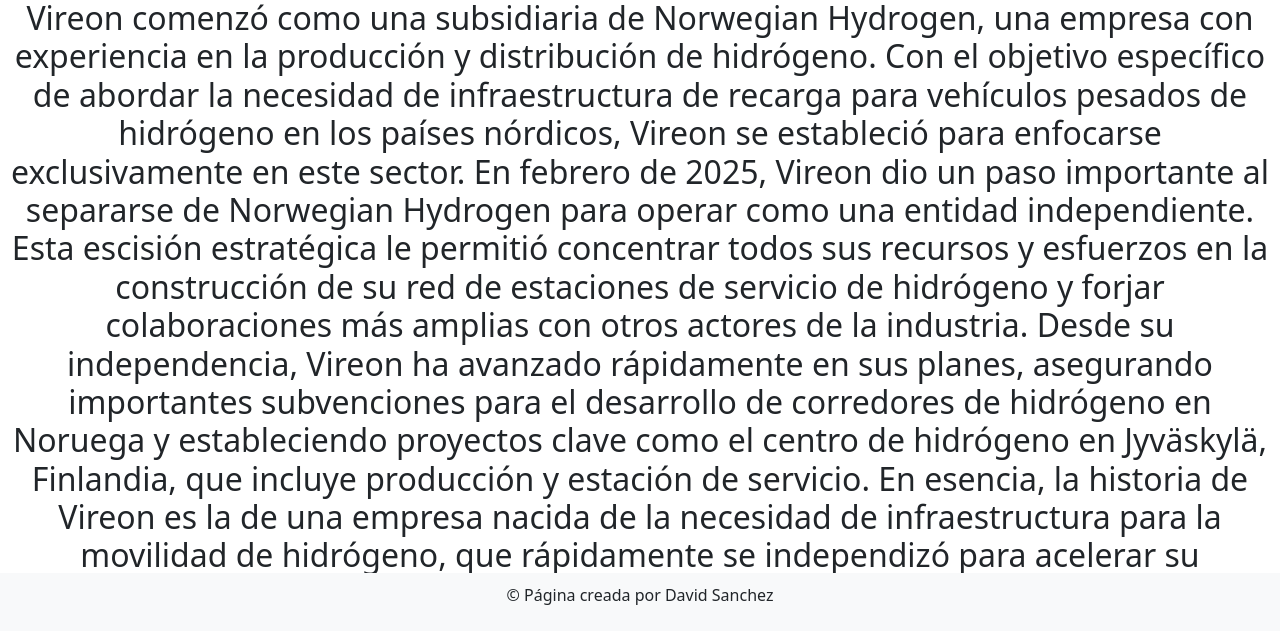
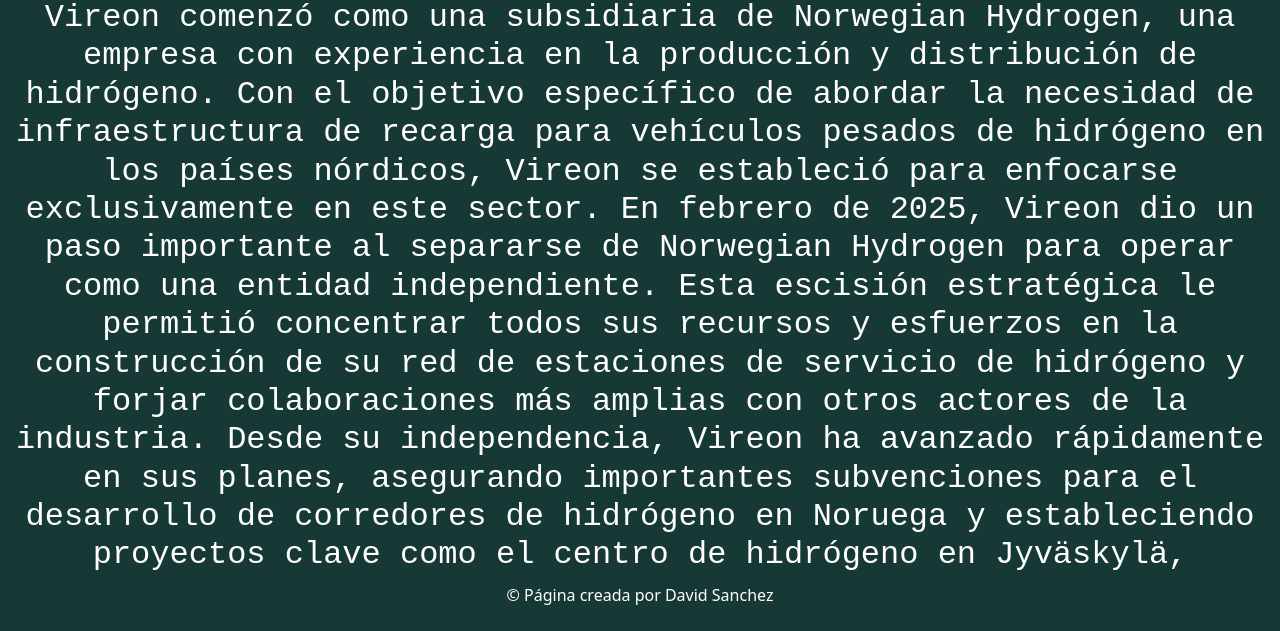
Before and after one commit to DavidLechugas/Parcial_segundo_corte, a plain HTML site: page historia.html in a window 1280 px wide. Shown: the part 167-798 px from the top of the page. Drawn offline with nearby package versions, Linux system fonts and the light colour scheme.

Commit message:
ultimo push

```diff
--- /dev/null
+++ b/css/style.css
@@ -0,0 +1,20 @@
+body {
+    background-color: #173936;
+}
+
+#text_white {
+    color: white;
+    font-size: 20px;
+    font-family: 'Courier New', Courier, monospace;
+    text-align: center;
+}
+
+#footer {
+    position: fixed;
+    bottom: 0;
+    width: 100%;
+    background-color: #173936;
+    color: white;
+    text-align: center;
+    padding: 10px;
+}
--- /dev/null
+++ b/css/style_historia.css
@@ -0,0 +1,20 @@
+body {
+    background-color: #173936;
+}
+
+#historia {
+    color: white;
+    font-size: 20px;
+    font-family: 'Courier New', Courier, monospace;
+    text-align: center;
+}
+
+#footer {
+    position: fixed;
+    bottom: 0;
+    width: 100%;
+    background-color: #173936;
+    color: white;
+    text-align: center;
+    padding: 10px;
+}
--- a/historia.html
+++ b/historia.html
@@ -11,9 +11,11 @@
       crossorigin="anonymous"
     />
     <link href="img/logo_vieron.jpeg" rel="icon">
+    <link rel="stylesheet" href="css/style_historia.css">
   </head>
   <body>
     <!-- inicio de barra de navegacion -->
+
     <div class="container-fliud" style="width: 100%">
       <nav class="navbar navbar-expand-lg bg-body-tertiary">
         <div class="container-fluid" style="background-color: #173936">
@@ -88,7 +90,7 @@
     </div>
     <!-- fin de barra de navegacion -->
 
-    <div class="conainer">
+    <div class="conainer" id="historia">
       <h1 class="text-center my-4">Nuestra Historia</h1>
       <h2 class="text-center my-3">
         Vireon comenzó como una subsidiaria de Norwegian Hydrogen, una empresa
@@ -192,7 +194,7 @@
           <div class="modal-content">
             <!-- Modal Header -->
             <div class="modal-header">
-              <h4 class="modal-title">Flores</h4>
+              <h4 class="modal-title"   >Video Institucional de Vireon</h4>
               <button
                 type="button"
                 class="btn-close"
@@ -259,16 +261,7 @@
     </div>
     <!-- fin del modal pdf -->
 
-    <footer
-      style="
-        position: fixed;
-        bottom: 0;
-        width: 100%;
-        background-color: #f8f9fa;
-        text-align: center;
-        padding: 10px;
-      "
-    >
+    <footer id="footer"   >
       <p>&copy; Página creada por David Sanchez</p>
     </footer>
     <script
```
Also changed, not shown: item_1.html (+14 -27 lines), img/img4.jpg (deleted), img/img_1.jpg (deleted), img/img_1.png (added), img/img_2.jpg (deleted), img/img_2.png (added), img/img_5.jpg (deleted), img/img_5.png (added), 2 other files.
